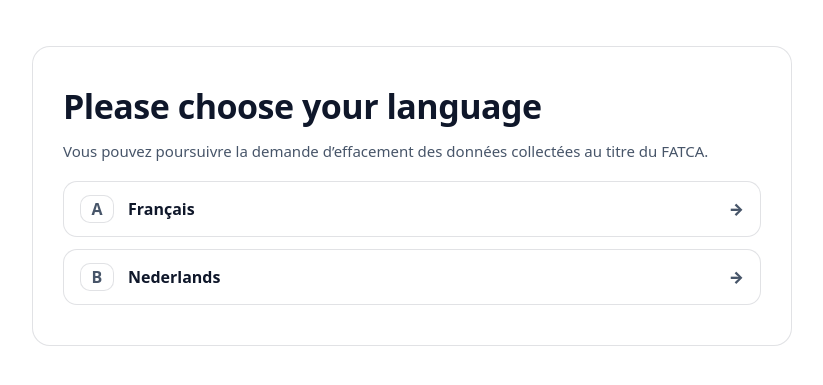
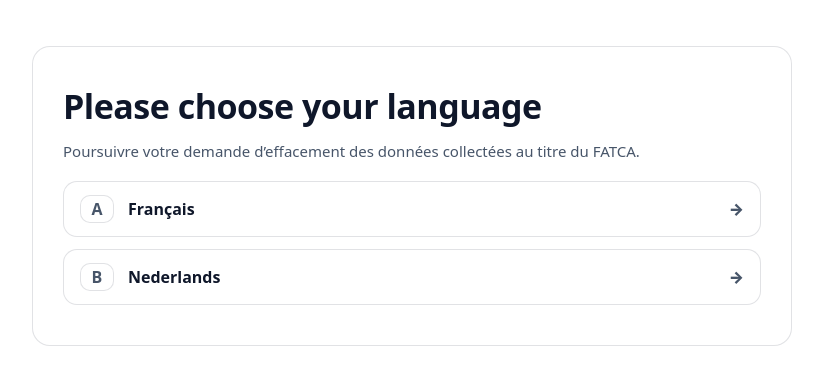
Before and after one commit to lehagrefabien-commits/fatca-application, a Flask app: page / in a window 1280 px wide. Shown: the part 64-449 px from the top of the page, without its empty margins (228-1051 px from the left). Run offline with Flask 3, Linux system fonts and the light colour scheme; some libraries are stand-ins or nearby versions.

Commit message:
Update lang_select.html

```diff
--- a/templates/lang_select.html
+++ b/templates/lang_select.html
@@ -147,8 +147,8 @@
   </div>
   <script>
     const subtitles = {
-      fr: "Vous pouvez poursuivre la demande d’effacement des données collectées au titre du FATCA.",
-      nl: "U kunt verdergaan met het verzoek tot verwijdering van gegevens die zijn verzameld in het kader van FATCA."
+      fr: "Poursuivre votre demande d’effacement des données collectées au titre du FATCA.",
+      nl: "Ga verder met uw verzoek tot verwijdering van gegevens die zijn verzameld in het kader van FATCA."
     };
 
     const browserLang = (navigator.language || "").toLowerCase();
```
